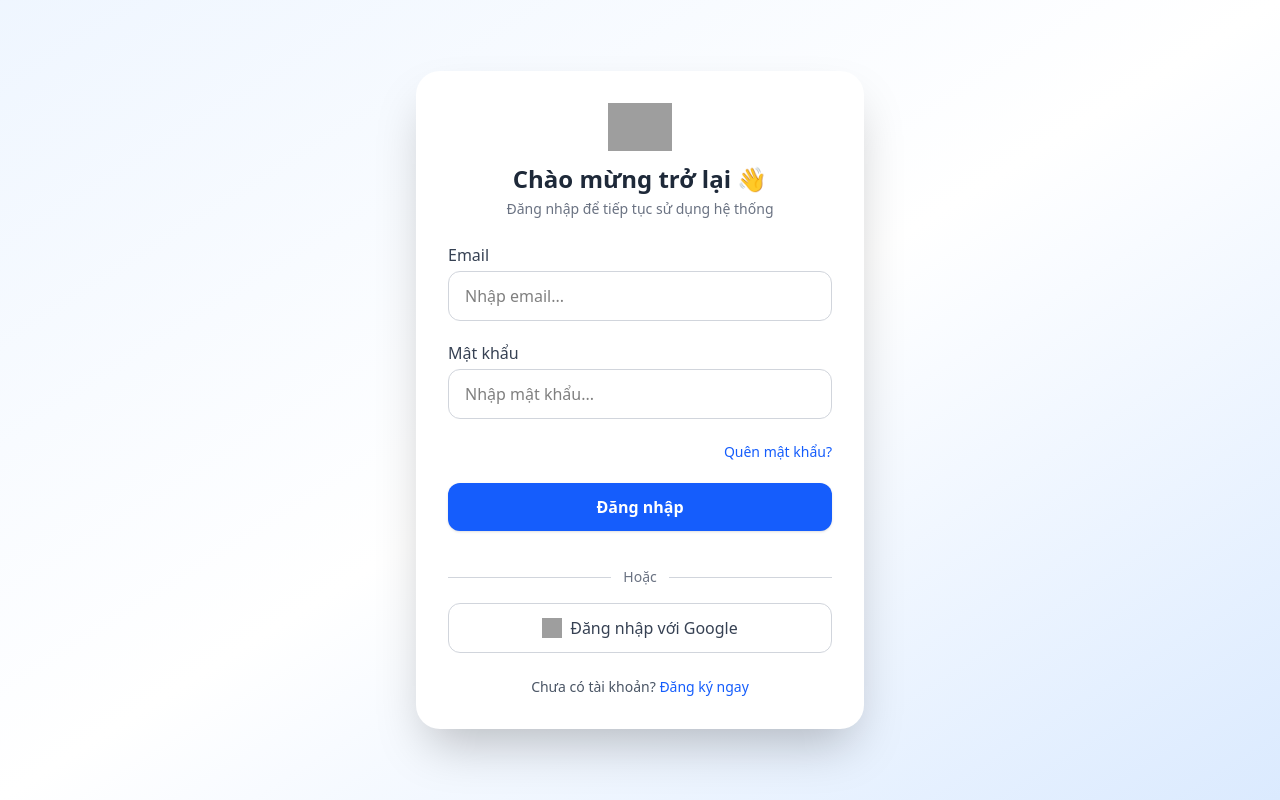
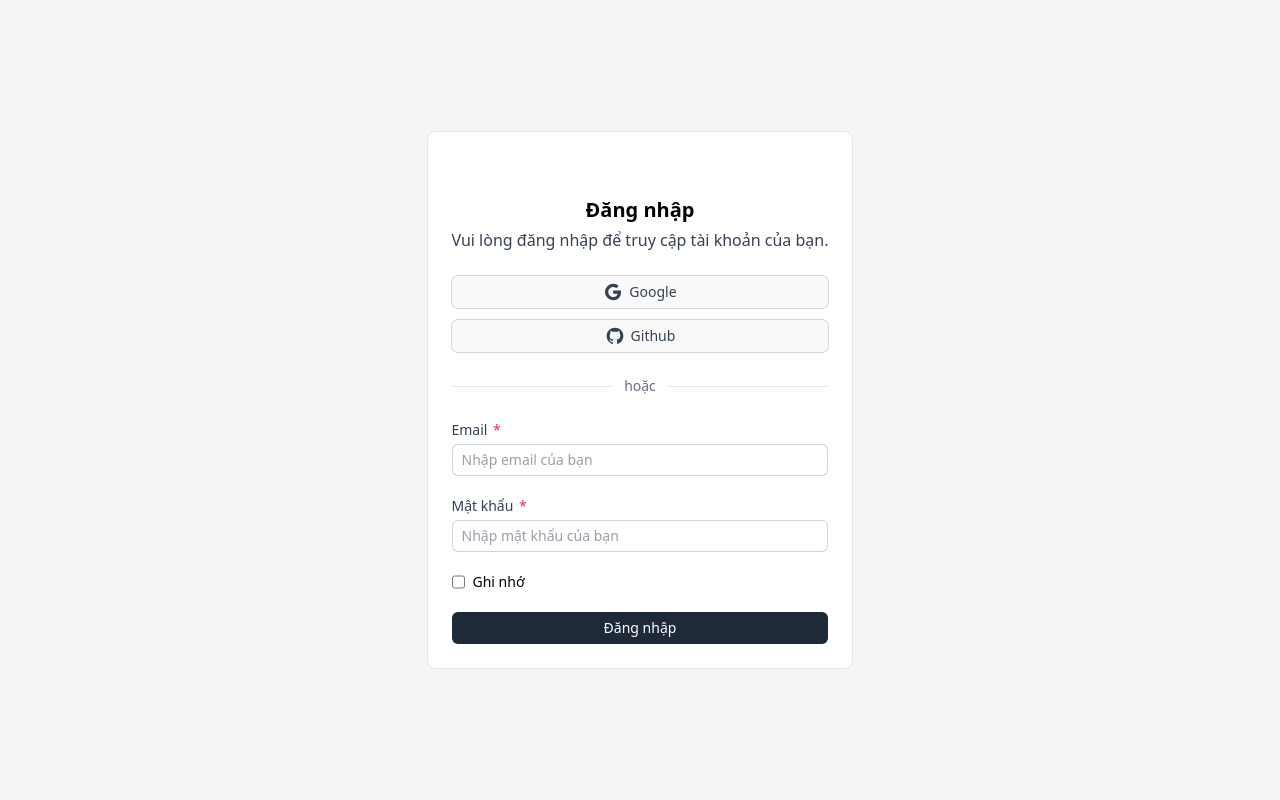
Before and after one commit to Team-4-NTA/testcase-generator, a Django app: page /login in a window 1280 px wide. Run offline with Django 5.2, Linux system fonts and the light colour scheme; grey boxes are pictures that could not be loaded.

Commit message:
create base for auth

```diff
--- /dev/null
+++ b/src/templates/auth/base.html
@@ -0,0 +1,74 @@
+{% load static %}
+<!DOCTYPE html>
+<html lang="en">
+<head>
+    <meta charset="utf-8">
+    <meta name="csrf-token" content="{{ csrf_token }}">
+    <meta name="viewport" content="width=device-width, initial-scale=1.0" />
+    <title>{% block title %}{% endblock %}</title>
+    <script src="https://cdn.jsdelivr.net/npm/@tailwindcss/browser@4"></script>
+    <style type="text/tailwindcss">
+      @layer utilities {
+        /* Wrapper */
+        .wrapper {
+          @apply flex items-center justify-center h-screen bg-gray-100;
+        }
+        /* Main content */
+        .main-content {
+          @apply flex flex-col items-center justify-center gap-4 p-4;
+        }
+        .main-content__card {
+          @apply relative flex rounded-lg bg-white ring ring-gray-200 w-full max-w-md;
+        }
+        /* Separator */
+        .separator__wrapper {
+          @apply flex items-center text-center w-full flex-row;
+        }
+        .separator__border {
+          @apply border-gray-200 w-full border-solid border-t;
+        }
+        .separator__text {
+          @apply font-medium text-gray-500 flex mx-3 whitespace-nowrap;
+        }
+        /* Card */
+        .card__wrapper {
+          @apply relative flex flex-col flex-1 lg:grid gap-x-8 gap-y-4 p-4 sm:p-6;
+        }
+        .card__item {
+          @apply w-full space-y-6;
+        }
+        .card__header {
+          @apply flex flex-col text-center;
+        }
+        .card__content {
+          @apply gap-y-6 flex flex-col;
+        }
+        /* Oauth */
+        .oauth {
+          @apply space-y-3;
+        }
+        .oauth__btn {
+          @apply rounded-md font-medium text-gray-700 ring ring-gray-300 bg-gray-100/50 hover:bg-gray-100 cursor-pointer inline-flex items-center px-2.5 py-1.5 text-sm gap-1.5 w-full justify-center transition;
+        }
+        /* Auth form */
+        .auth-form {
+          @apply space-y-5;
+        }
+        .auth-form__label {
+          @apply block font-medium text-gray-700 after:content-['*'] after:ms-0.5 after:text-rose-500;
+        }
+        .auth-form__input {
+          @apply w-full rounded-md border-0 appearance-none focus:outline-none disabled:cursor-not-allowed disabled:opacity-75 transition-colors px-2.5 py-1.5 text-sm gap-1.5 text-gray-700 ring ring-inset ring-gray-300 focus-visible:ring-2 focus-visible:ring-inset focus-visible:ring-gray-300;
+        }
+        .auth-form__btn__login {
+          @apply rounded-md font-medium inline-flex items-center disabled:cursor-not-allowed aria-disabled:cursor-not-allowed disabled:opacity-75 aria-disabled:opacity-75 transition-colors px-2.5 py-1.5 text-sm gap-1.5 w-full justify-center text-white bg-gray-800 hover:bg-gray-700;
+        }
+      }
+    </style>
+</head>
+<body>
+    {% block content %}{% endblock %}
+    <script src="https://code.jquery.com/jquery-3.5.1.min.js"></script>
+    {% block scripts %}{% endblock %}
+</body>
+</html>
--- a/src/templates/auth/login.html
+++ b/src/templates/auth/login.html
@@ -1,76 +1,151 @@
-{% extends 'base.html' %}
+{% extends 'auth/base.html' %}
 {% block content %}
-  <div class="min-h-screen flex items-center justify-center bg-gradient-to-br from-blue-50 via-white to-blue-100">
-    <div class="w-full max-w-md bg-white rounded-3xl shadow-2xl p-8">
-      <div class="text-center mb-6">
-        <img src="https://cdn-icons-png.flaticon.com/512/992/992490.png" alt="logo" class="w-16 mx-auto mb-3" />
-        <h2 class="text-2xl font-bold text-gray-800">Chào mừng trở lại 👋</h2>
-        <p class="text-gray-500 text-sm mt-1">Đăng nhập để tiếp tục sử dụng hệ thống</p>
+<main class="wrapper">
+  <div class="main-content">
+    <div class="main-content__card">
+      <div class="card__wrapper">
+        <div class="card__item">
+          <div class="card__header">
+            <div class="mb-2 mx-auto">
+              <svg
+                xmlns="http://www.w3.org/2000/svg"
+                width="32"
+                height="32"
+                viewBox="0 0 24 24"
+              >
+                <g
+                  fill="none"
+                  stroke="currentColor"
+                  stroke-dasharray="20"
+                  stroke-dashoffset="20"
+                  stroke-linecap="round"
+                  stroke-linejoin="round"
+                  stroke-width="2"
+                >
+                  <path
+                    d="M6 19v-1c0 -2.21 1.79 -4 4 -4h4c2.21 0 4 1.79 4 4v1"
+                  >
+                    <animate
+                      fill="freeze"
+                      attributeName="stroke-dashoffset"
+                      dur="0.2s"
+                      values="20;0"
+                    />
+                  </path>
+                  <path
+                    d="M12 11c-1.66 0 -3 -1.34 -3 -3c0 -1.66 1.34 -3 3 -3c1.66 0 3 1.34 3 3c0 1.66 -1.34 3 -3 3Z"
+                  >
+                    <animate
+                      fill="freeze"
+                      attributeName="stroke-dashoffset"
+                      begin="0.2s"
+                      dur="0.2s"
+                      values="20;0"
+                    />
+                  </path>
+                </g>
+              </svg>
+            </div>
+            <div class="text-xl text-pretty font-semibold text-highlighted">
+              Đăng nhập
+            </div>
+            <div class="mt-1 text-base text-pretty text-gray-700">
+              Vui lòng đăng nhập để truy cập tài khoản của bạn.
+            </div>
+          </div>
+          <div class="card__content">
+            <!-- Oauth -->
+            <div class="oauth">
+              <button type="button" class="oauth__btn">
+                <svg
+                  xmlns="http://www.w3.org/2000/svg"
+                  width="20"
+                  height="20"
+                  viewBox="0 0 24 24"
+                >
+                  <path
+                    fill="currentColor"
+                    d="M21.456 10.154c.123.659.19 1.348.19 2.067c0 5.624-3.764 9.623-9.449 9.623A9.84 9.84 0 0 1 2.353 12a9.84 9.84 0 0 1 9.844-9.844c2.658 0 4.879.978 6.583 2.566l-2.775 2.775V7.49c-1.033-.984-2.344-1.489-3.808-1.489c-3.248 0-5.888 2.744-5.888 5.993s2.64 5.999 5.888 5.999c2.947 0 4.953-1.686 5.365-4h-5.365v-3.839z"
+                  />
+                </svg>
+                <span class="truncate">Google</span>
+              </button>
+              <button type="button" class="oauth__btn">
+                <svg
+                  xmlns="http://www.w3.org/2000/svg"
+                  width="20"
+                  height="20"
+                  viewBox="0 0 24 24"
+                >
+                  <path
+                    fill="currentColor"
+                    d="M12 2A10 10 0 0 0 2 12c0 4.42 2.87 8.17 6.84 9.5c.5.08.66-.23.66-.5v-1.69c-2.77.6-3.36-1.34-3.36-1.34c-.46-1.16-1.11-1.47-1.11-1.47c-.91-.62.07-.6.07-.6c1 .07 1.53 1.03 1.53 1.03c.87 1.52 2.34 1.07 2.91.83c.09-.65.35-1.09.63-1.34c-2.22-.25-4.55-1.11-4.55-4.92c0-1.11.38-2 1.03-2.71c-.1-.25-.45-1.29.1-2.64c0 0 .84-.27 2.75 1.02c.79-.22 1.65-.33 2.5-.33s1.71.11 2.5.33c1.91-1.29 2.75-1.02 2.75-1.02c.55 1.35.2 2.39.1 2.64c.65.71 1.03 1.6 1.03 2.71c0 3.82-2.34 4.66-4.57 4.91c.36.31.69.92.69 1.85V21c0 .27.16.59.67.5C19.14 20.16 22 16.42 22 12A10 10 0 0 0 12 2"
+                  />
+                </svg>
+                <span class="truncate">Github</span>
+              </button>
             </div>
 
-      <form class="space-y-5">
-        <!-- Email hoặc Username -->
-        <div>
-          <label class="block text-gray-700 font-medium mb-1">Email</label>
+            <!-- Separator -->
+            <div class="separator__wrapper">
+              <div class="separator__border"></div>
+              <div class="separator__text">
+                <span class="text-sm">hoặc</span>
+              </div>
+              <div class="separator__border"></div>
+            </div>
+
+            <!-- Form auth -->
+            <form id="auth-form" class="auth-form">
+              <div class="text-sm">
+                <label for="auth-email" class="auth-form__label">
+                  Email
+                </label>
+                <div class="mt-1">
                   <input
+                    id="auth-email"
                     type="email"
-            placeholder="Nhập email..."
-            class="w-full px-4 py-3 border border-gray-300 rounded-xl focus:ring-2 focus:ring-blue-500 focus:outline-none"
+                    name="email"
+                    placeholder="Nhập email của bạn"
+                    class="auth-form__input"
+                    autocomplete="off"
                   />
                 </div>
-
-        <!-- Password -->
-        <div>
-          <label class="block text-gray-700 font-medium mb-1">Mật khẩu</label>
+              </div>
+              <div class="text-sm">
+                <label for="auth-password" class="auth-form__label">
+                  Mật khẩu
+                </label>
+                <div class="mt-1">
                   <input
+                    id="auth-password"
                     type="password"
-            placeholder="Nhập mật khẩu..."
-            class="w-full px-4 py-3 border border-gray-300 rounded-xl focus:ring-2 focus:ring-blue-500 focus:outline-none"
+                    name="password"
+                    placeholder="Nhập mật khẩu của bạn"
+                    class="auth-form__input"
+                    autocomplete="off"
                   />
                 </div>
-
-        <!-- Quên mật khẩu -->
-        <div class="text-right">
-          <a href="#" class="text-sm text-blue-600 hover:underline">Quên mật khẩu?</a>
               </div>
-
-        <!-- Đăng nhập -->
-        <button
-          type="submit"
-          onclick="login(event)"
-          class="w-full bg-blue-600 text-white py-3 rounded-xl font-semibold shadow hover:bg-blue-700 transition"
+              <div class="text-sm">
+                <div class="flex gap-2">
+                  <input type="checkbox" id="remember-me" name="remember" />
+                  <label
+                    for="remember-me"
+                    class="block font-medium text-default"
                   >
-          Đăng nhập
-        </button>
-
-        <!-- Hoặc -->
-        <div class="flex items-center my-4">
-          <div class="flex-grow h-px bg-gray-300"></div>
-          <span class="px-3 text-gray-500 text-sm">Hoặc</span>
-          <div class="flex-grow h-px bg-gray-300"></div>
+                    Ghi nhớ
+                  </label>
                 </div>
-
-        <!-- Google -->
-        <button
-          type="button"
-          class="w-full flex items-center justify-center gap-2 border border-gray-300 py-3 rounded-xl hover:bg-gray-50 transition"
-        >
-          <img
-            src="https://www.svgrepo.com/show/475656/google-color.svg"
-            alt="Google"
-            class="w-5 h-5"
-          />
-          <span class="font-medium text-gray-700">Đăng nhập với Google</span>
+              </div>
+              <button type="submit" class="auth-form__btn__login">
+                <span class="truncate">Đăng nhập</span>
               </button>
             </form>
-
-      <!-- Đăng ký -->
-      <p class="text-center text-sm text-gray-600 mt-6">
-        Chưa có tài khoản?
-        <a href="/register" class="text-blue-600 hover:underline font-medium">Đăng ký ngay</a>
-      </p>
           </div>
         </div>
-{% load static %}
-<script src="{% static 'js/auth.js' %}"></script>
+      </div>
+    </div>
+  </div>
+</main>
 {% endblock %}
```
Lines whose indentation alone changed are shown as unchanged.
